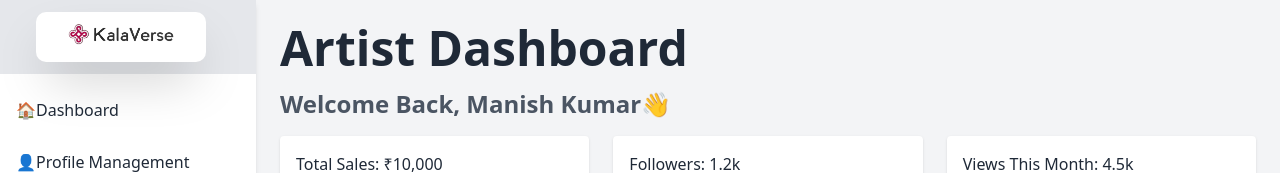
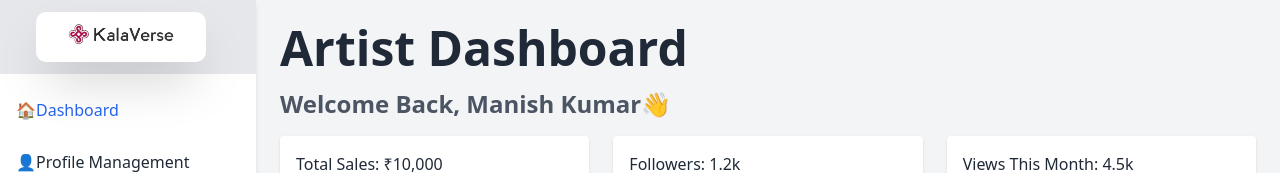
Before and after one commit to gauravsingh1281/The-Artist-Alley, a website: page src/user_dashboard.html in a window 1280 px wide. Shown: the top 173 px of the page. Drawn offline with nearby package versions, Linux system fonts and the light colour scheme.

Commit message:
Update user_dashboard.html

```diff
--- a/src/user_dashboard.html
+++ b/src/user_dashboard.html
@@ -19,7 +19,7 @@
           alt="">
       </div>
       <nav class="p-4 space-y-3">
-        <a href="./user_dashboard.html" class="block py-2 hover:text-blue-600">🏠Dashboard</a>
+        <a href="./user_dashboard.html" class="block py-2 text-blue-600">🏠Dashboard</a>
         <a href="./dashboard_features/profile_management.html" class="block py-2 hover:text-blue-600">👤Profile
           Management</a>
         <a href="./dashboard_features/artwork_management.html" class="block py-2 hover:text-blue-600">🖼 Artwork
```
